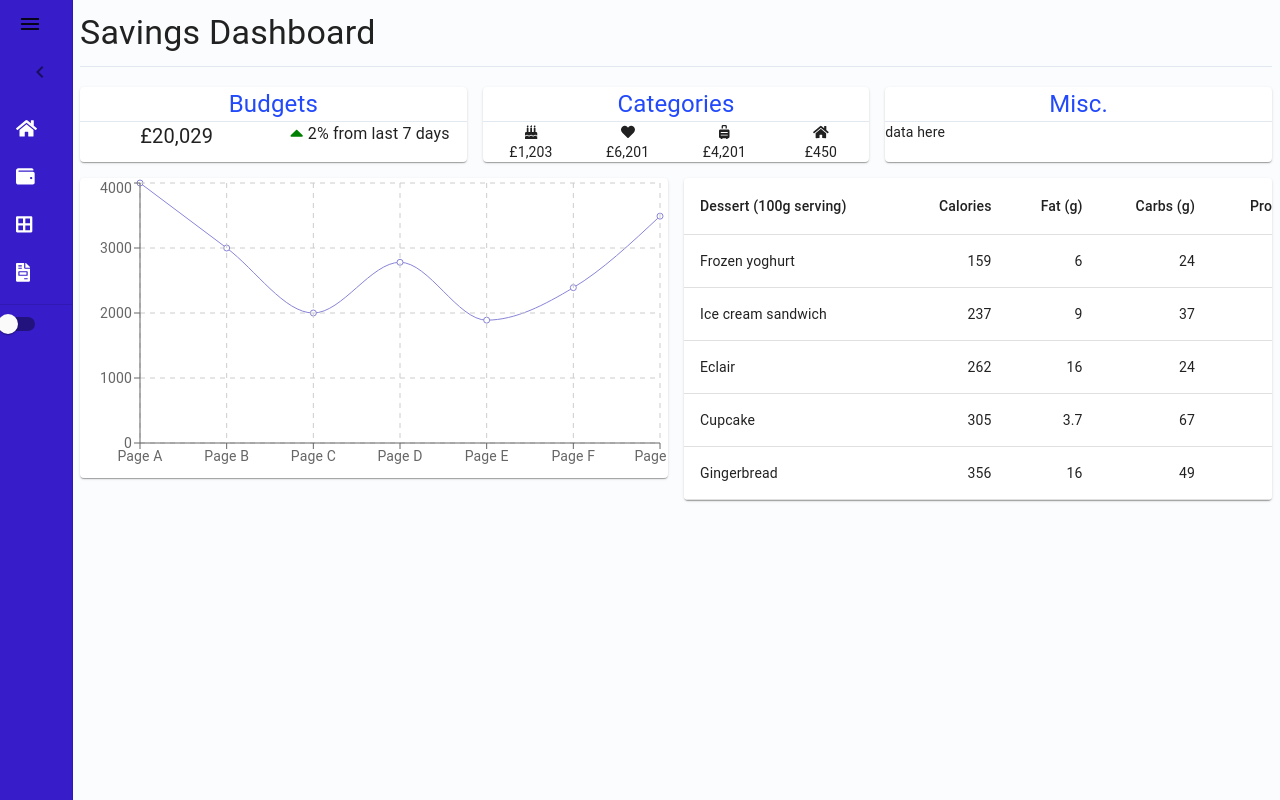
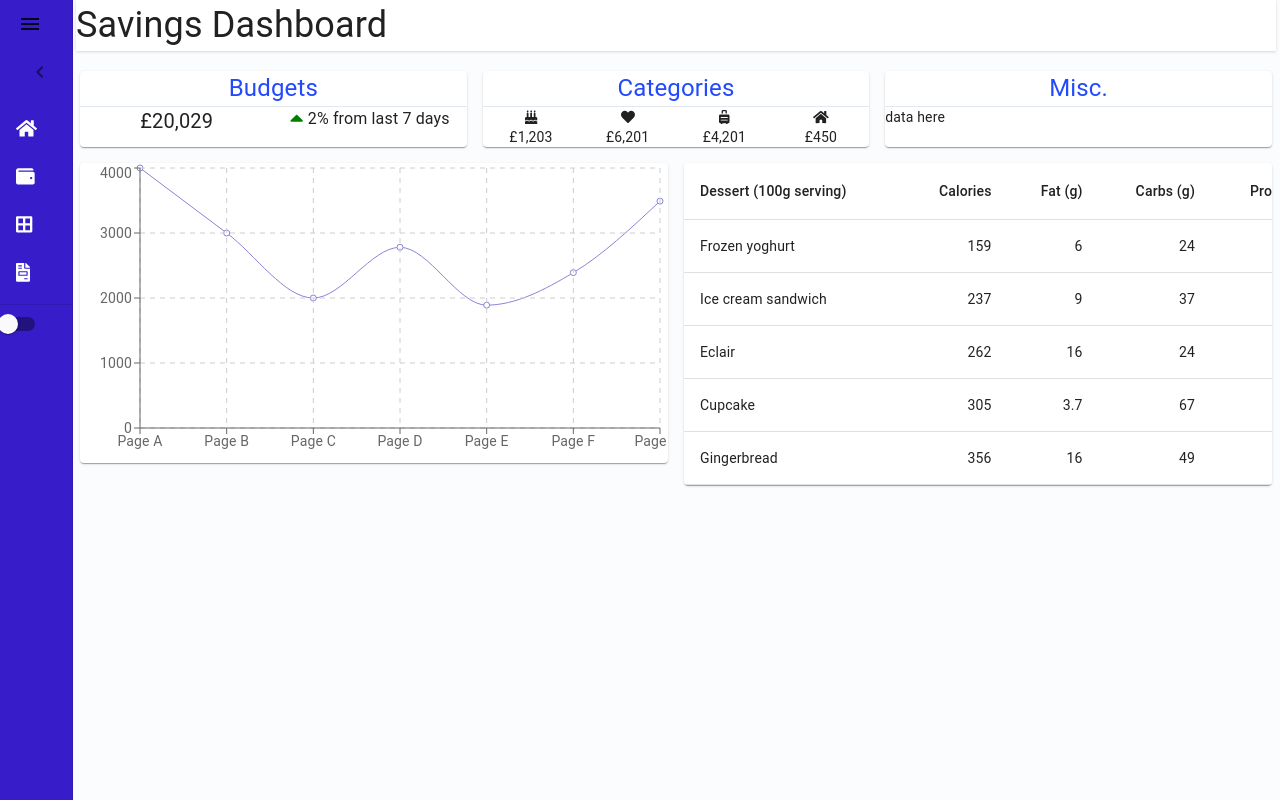
Before and after one commit to 756D6D61/New-Savings-Dashboard, a React (Create React App) app: page / in a window 1280 px wide. Built offline with nearby package versions, Linux system fonts and the light colour scheme.

Commit message:
Header changes

```diff
--- a/src/components/Divider.js
+++ b/src/components/Divider.js
@@ -1,6 +1,4 @@
 import React from 'react'
-import Grid from '@material-ui/core/Grid'
-import Typography from '@material-ui/core/Typography'
 import PropTypes from 'prop-types'
 
 const propTypes = {
@@ -8,19 +6,7 @@ const propTypes = {
 }
 
 const Divider = ({ children }) => {
-	return (
-		<div>
-			<div>
-				<Grid container alignItems="center">
-					<Typography gutterBottom variant="h4">
-						{children}
-					</Typography>
-				</Grid>
-			</div>
-			<hr />
-			<br />
-		</div>
-	)
+	return <div class="bg-white shadow w-full pl-0 text-4xl">{children}</div>
 }
 
 Divider.propTypes = propTypes
--- a/src/layout/page.js
+++ b/src/layout/page.js
@@ -11,8 +11,12 @@ const Page = ({ route, children }) => {
 	return (
 		<div class="flex content-between flex-wrap  h-5">
 			<NavTest route={route} />
-			<div class="w-full h-2  pl-20 pr-2">
+			<div class="w-full pl-20 -ml-1 ">
 				<Divider>Savings Dashboard</Divider>
+			</div>
+
+			<div class="w-full h-5  pl-20 pr-2">
+				<br />
 				{children}
 			</div>
 		</div>
```
